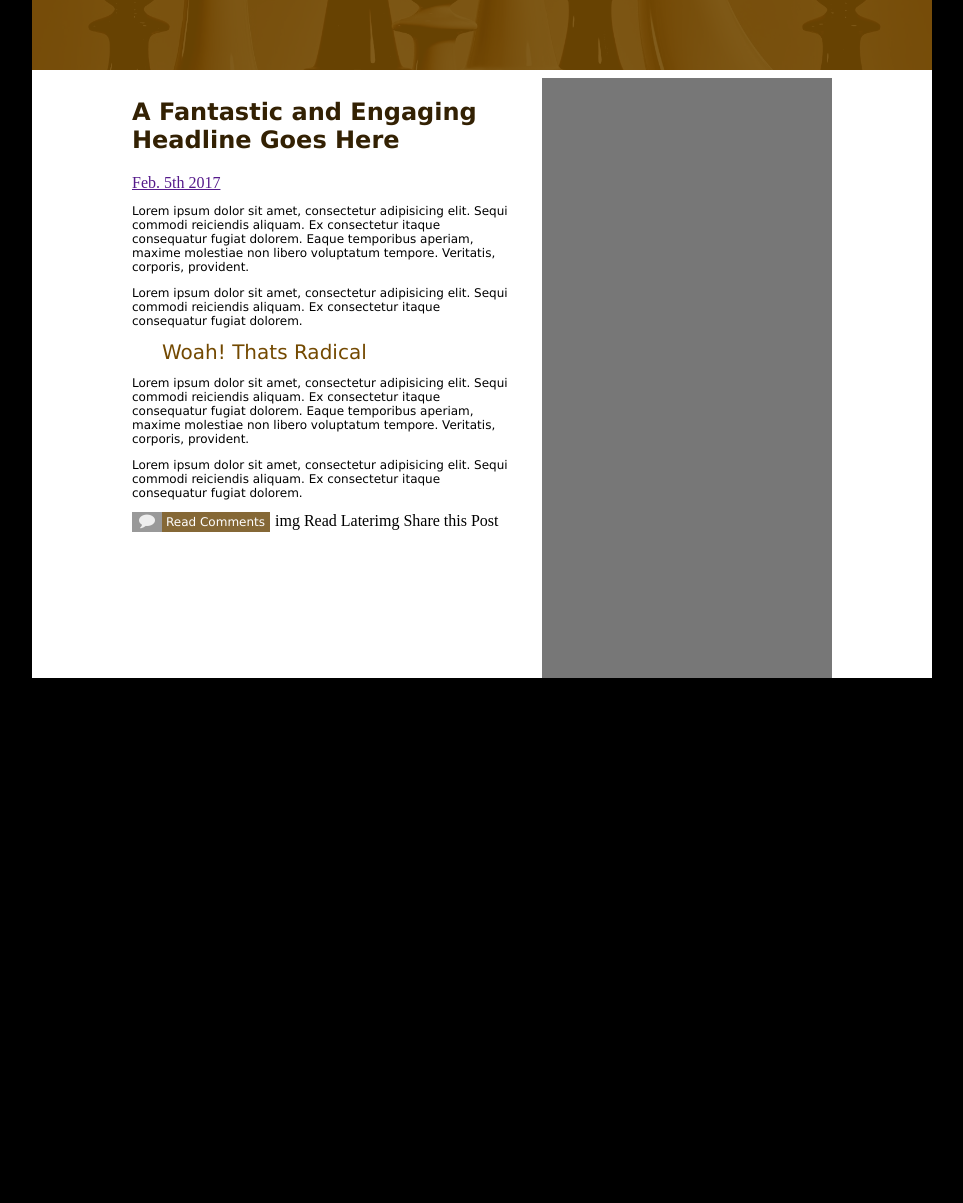
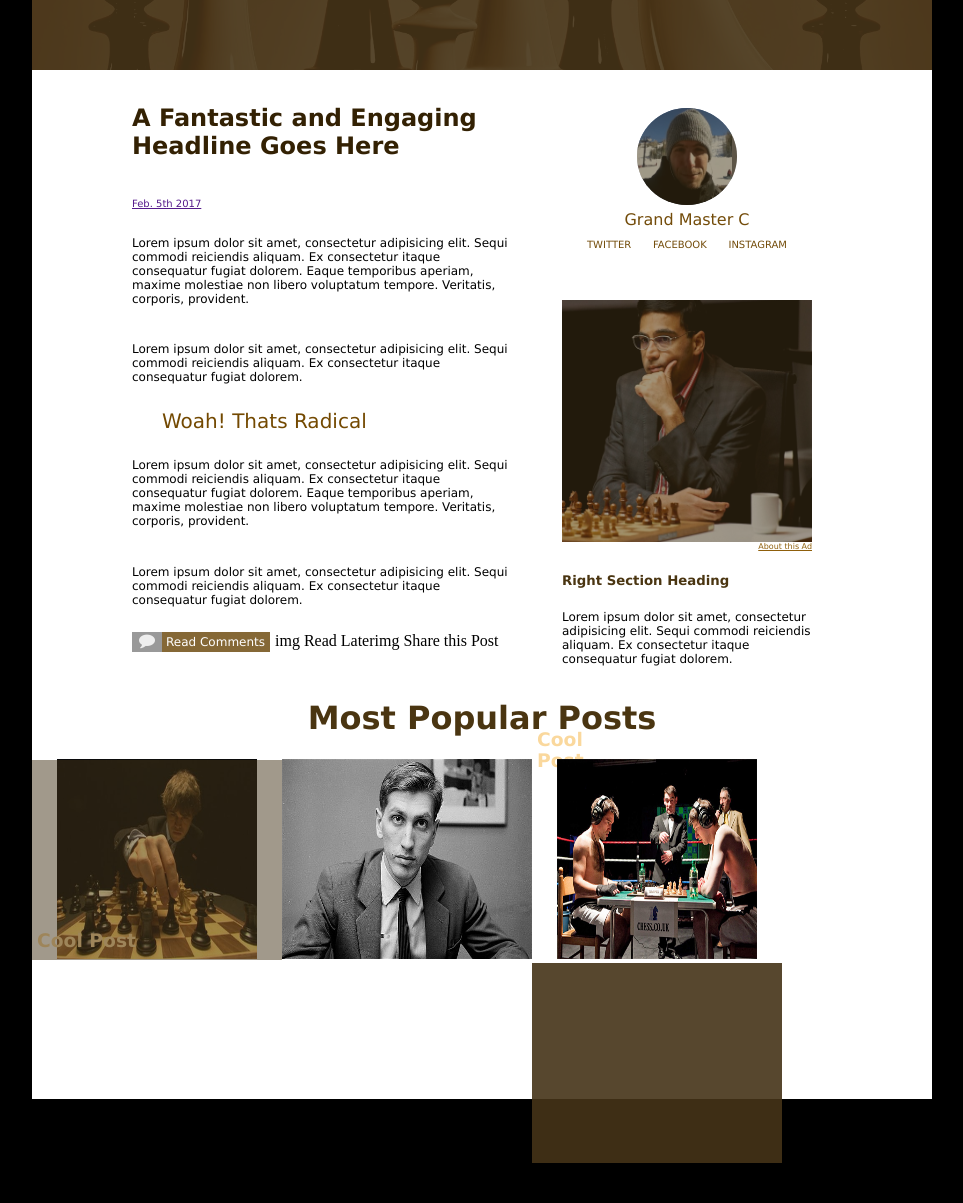
Before and after one commit to cparker33/Day_04, a plain HTML site: page AdventureMode/index.html in a window 1280 px wide. Shown: the part 330-1533 px from the top of the page, without its empty margins (158-1121 px from the left). Before the commit the page ends 1016 px from the top, so only its background shows below. Drawn offline with Linux system fonts and the light colour scheme.

Commit message:
Adventure Mode 2

```diff
--- a/AdventureMode/index.html
+++ b/AdventureMode/index.html
@@ -27,7 +27,7 @@
             </div>
             <div>
               <a href=""><h4>about</h4></a>
-              <a href=""><h4>search</h4></a>
+              <a href=""><h4>search<i class="fa fa-search" aria-hidden="true"></i></h4></a>
             </div>
           </div> <!-- Top Link -->
           <h1>pawn &amp; bishop co.</h1>
@@ -71,6 +71,62 @@
 
           <div id="cMidRightCont">
 
+            <div>
+              <img src="images/aurthor2.jpg">
+              <div class="cOverlay"></div>
+            </div>
+
+            <div>
+              <a href="">Grand Master C</a>
+              <div>
+                <p><a href="">Twitter</a></p>
+                <p><a href="">Facebook</a></p>
+                <p><a href="">Instagram</a></p>
+              </div>
+            </div>
+
+            <div>
+              <img src="images/aurthor.jpg">
+              <div class="cOverlay"></div>
+
+            </div>
+            <div>
+              <a href=""><p>About this Ad</p></a>
+            </div>
+
+            <div>
+              <h5>Right Section Heading</h5>
+              <p>Lorem ipsum dolor sit amet, consectetur adipisicing elit. Sequi commodi reiciendis aliquam. Ex consectetur itaque consequatur fugiat dolorem.</p>
+            </div>
+
+          </div>
+
+        </div>
+
+        <div id="cBottCont" class="cWideCont">
+
+          <div><h1>Most Popular Posts</h1></div>
+
+          <div>
+            <div>
+              <img src="images/topPost1.jpg">
+              <div class="cOverlay"></div>
+              <span><h3>Cool Post</h3></span>
+            </div>
+
+            <div>
+              <img src="images/bobFisch.jpg">
+              <div class="cOverlay"></div>
+              <span><h3>Cool Post</h3></span>
+            </div>
+
+            <div>
+              <img src="images/topPost3.jpg">
+              <div class="cOverlay"></div>
+              <span><h3>Cool Post</h3></span>
+            </div>
+
+
           </div>
 
         </div>
--- a/AdventureMode/style.css
+++ b/AdventureMode/style.css
@@ -38,6 +38,10 @@ font-family: Verdana, Geneva, sans-serif;
 
   font-family: Verdana, Geneva, sans-serif;
   font-size: 12px
+}
+#cMidLeftCont:nth-child(1) a {
+  font-family: Verdana, Geneva, sans-serif;
+  font-size: 10px;
 }
 #cMidLeftCont div:nth-child(5) {
 
@@ -80,13 +84,182 @@ font-family: Verdana, Geneva, sans-serif;
 #cMidLeftCont {
   width: 380px;
   height: 100%;
+  display: flex;
+  flex-direction: column;
+  justify-content: space-around;
 
 }
 #cMidRightCont {
   width: 290px;
   height: 100%;
+  display: flex;
+  flex-direction: column;
+  justify-content: space-around;
+}
+
+#cMidRightCont div:nth-child(1) div {
+  width: 100px;
+  height: 200px;
+  margin-top: -200px;
+  opacity: 0.5;
+  filter: alpha(opacity=50);
+}
+
+#cMidRightCont div:nth-child(1) {
+  overflow: hidden;
+  width: 100px;
+  height: 100px;
+  border-radius: 50%;
   background-color: #777;
+  margin: auto;
+  margin-top: 30px;
 }
+#cMidRightCont div:nth-child(1)  img {
+  width: 100px;
+  height: 150px;
+  margin-left: -5px;
+  margin-top: -40px;
+}
+#cMidRightCont div:nth-child(2) {
+  width: 100%;
+  text-align: center;
+  margin-top: 5px;
+  height: 70px;
+  font-family: Verdana, Geneva, sans-serif;
+  text-align: center;
+
+
+}
+#cMidRightCont div:nth-child(2) a {
+  color: #734C0A;
+  text-decoration: none;
+  text-align: center;
+}
+
+
+#cMidRightCont div:nth-child(2) div {
+  margin: auto;
+  width: 200px;
+  display: flex;
+  flex-direction: row;
+  justify-content: space-between;
+}
+#cMidRightCont div:nth-child(2) p {
+  color: #734C0A;
+  text-transform: uppercase;
+  font-size: 10px;
+
+}
+#cMidRightCont div:nth-child(3) {
+  overflow: hidden;
+  width: 250px;
+  height: 250px;
+  background-color: #777;
+  margin: auto;
+  margin-top: 20px;
+}
+
+#cMidRightCont div:nth-child(3)  img {
+  width: 400px;
+  height: 250px;
+  margin-left: -150px;
+  margin-top: -5px;
+}
+#cMidRightCont div:nth-child(3) div {
+  width: 300px;
+  height: 350px;
+  margin-top: -300px;
+  opacity: 0.5;
+  filter: alpha(opacity=50);
+}
+#cMidRightCont div:nth-child(4) p{
+  margin: auto;
+  width: 250px;
+  text-align: right;
+  font-family: Verdana, Geneva, sans-serif;
+  font-size: 8px;
+  text-decoration: none;
+  color: #8F5F0B;
+}
+#cMidRightCont div:nth-child(4)  a {
+  color: #8F5F0B;
+}
+#cMidRightCont div:nth-child(5) {
+  margin: auto;
+  width: 250px;
+  font-family: Verdana, Geneva, sans-serif;
+}
+
+#cMidRightCont div:nth-child(5) h5 {
+  width: 250px;
+  color: #4A3511;
+}
+
+#cMidRightCont div:nth-child(5) p {
+  width: 250px;
+  font-size: 12px;
+
+}
+
+
+
+
+
+#cBottCont h1 {
+  text-align: center;
+  font-family: Verdana, Geneva, sans-serif;
+  color: #4A3511;
+}
+
+#cBottCont div:nth-child(2) div {
+  width: 250px;
+  height: 200px;
+  text-align: center;
+  font-family: Verdana, Geneva, sans-serif;
+}
+
+#cBottCont div:nth-child(2) {
+  display: flex;
+  flex-direction: row;
+}
+
+#cBottCont div:nth-child(2) img {
+  width: 200px;
+  height: 200px;
+}
+
+#cBottCont div:nth-child(2) div:nth-child(1) div {
+  margin-top: -203px;
+  opacity: 0.5;
+}
+#cBottCont div:nth-child(2) div:nth-child(1) h3 {
+  margin-top: -30px;
+  color: #FAD89D;
+  padding-left: 5px;
+  text-align: left;
+  font-family: Verdana, Geneva, sans-serif;
+
+}
+
+#cBottCont div:nth-child(2) div:nth-child(2) img {
+  width: 250px;
+  height: 200px;
+}
+
+#cBottCont div:nth-child(2) div:nth-child(2) div {
+  margin-top: -203px;
+  opacity: 0.9;
+}
+#cBottCont div:nth-child(2) div:nth-child(2) h3 {
+  margin-top: -30px;
+  color: #FAD89D;
+  padding-left: 5px;
+  text-align: left;
+  font-family: Verdana, Geneva, sans-serif;
+
+}
+
+
 
 #cCont {
   width: 900px;
@@ -185,8 +358,12 @@ font-family: Verdana, Geneva, sans-serif;
   padding-left: 10px;
 }
 
+#cTopLink h4 i {
+  margin-left: 5px;
+}
+
 .cOverlay {
-  background-color: #734A03;
+  background-color: #453418;
   opacity: 0.9;
   filter: alpha(opacity=90);
 }
```
Also changed, not shown: AdventureMode/images/86023 (1).jpg (added), AdventureMode/images/aurthor.jpg (added), AdventureMode/images/aurthor2.jpg (added), AdventureMode/images/bobFisch.jpg (added), AdventureMode/images/topPost1.jpg (added), AdventureMode/images/topPost3.jpg (added), 2 other files.
